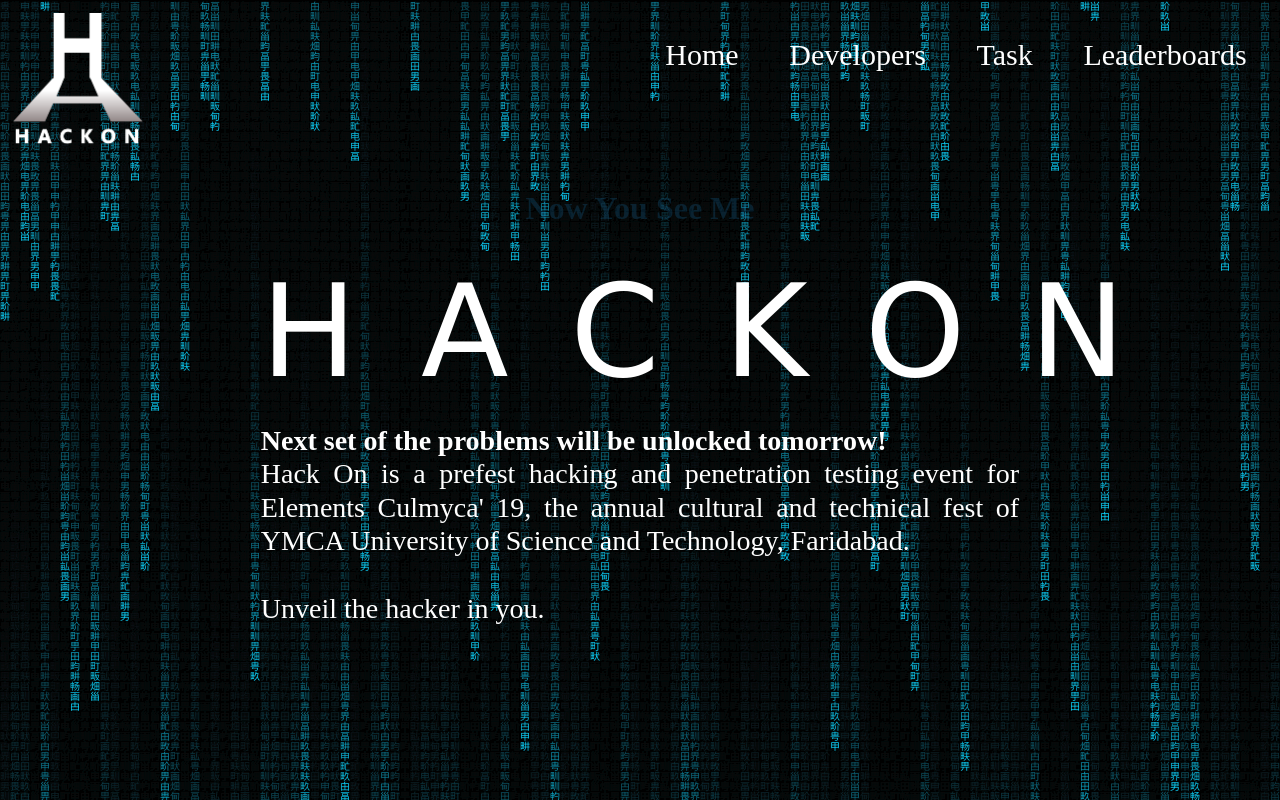
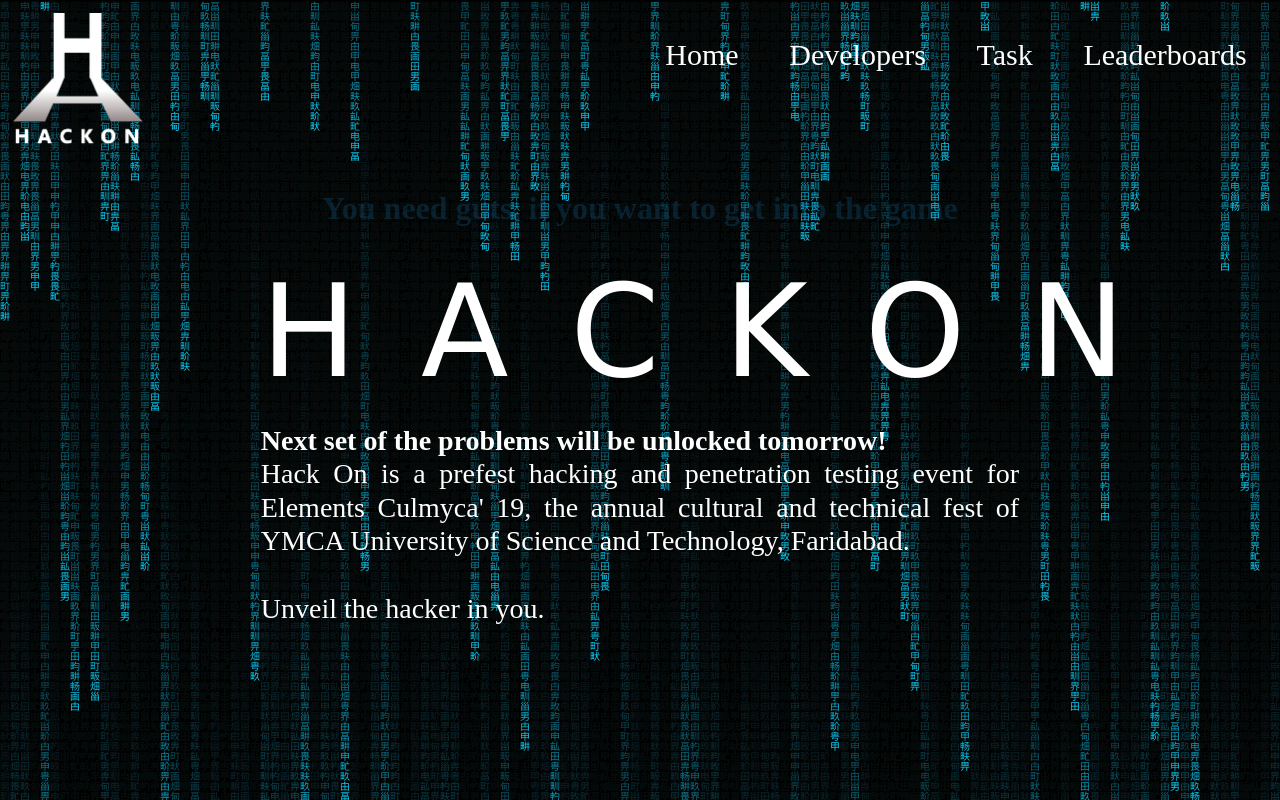
Before and after one commit to singlasahil221/HackOn, a Django app: page / in a window 1280 px wide. Run offline with Django 3.2, Linux system fonts and the light colour scheme; some web fonts are replaced.

Commit message:
Update home.html

```diff
--- a/myapp/templates/home.html
+++ b/myapp/templates/home.html
@@ -21,7 +21,7 @@
 
 {% block body %}
 {% if not request.user.is_authenticated %}
-      <center><blink><h1>Now You See Me</h1></blink></center>
+      <center><blink><h1>You need guts, if you want to get into the game</h1></blink></center>
   <center><a href="{% url 'social:begin' 'google-oauth2' %}"><img style="height: 5vw; display: none;" src="{% static 'images/google-login.png'%}"></a></center><br>
 {% endif %}
 <div class="home">
```
